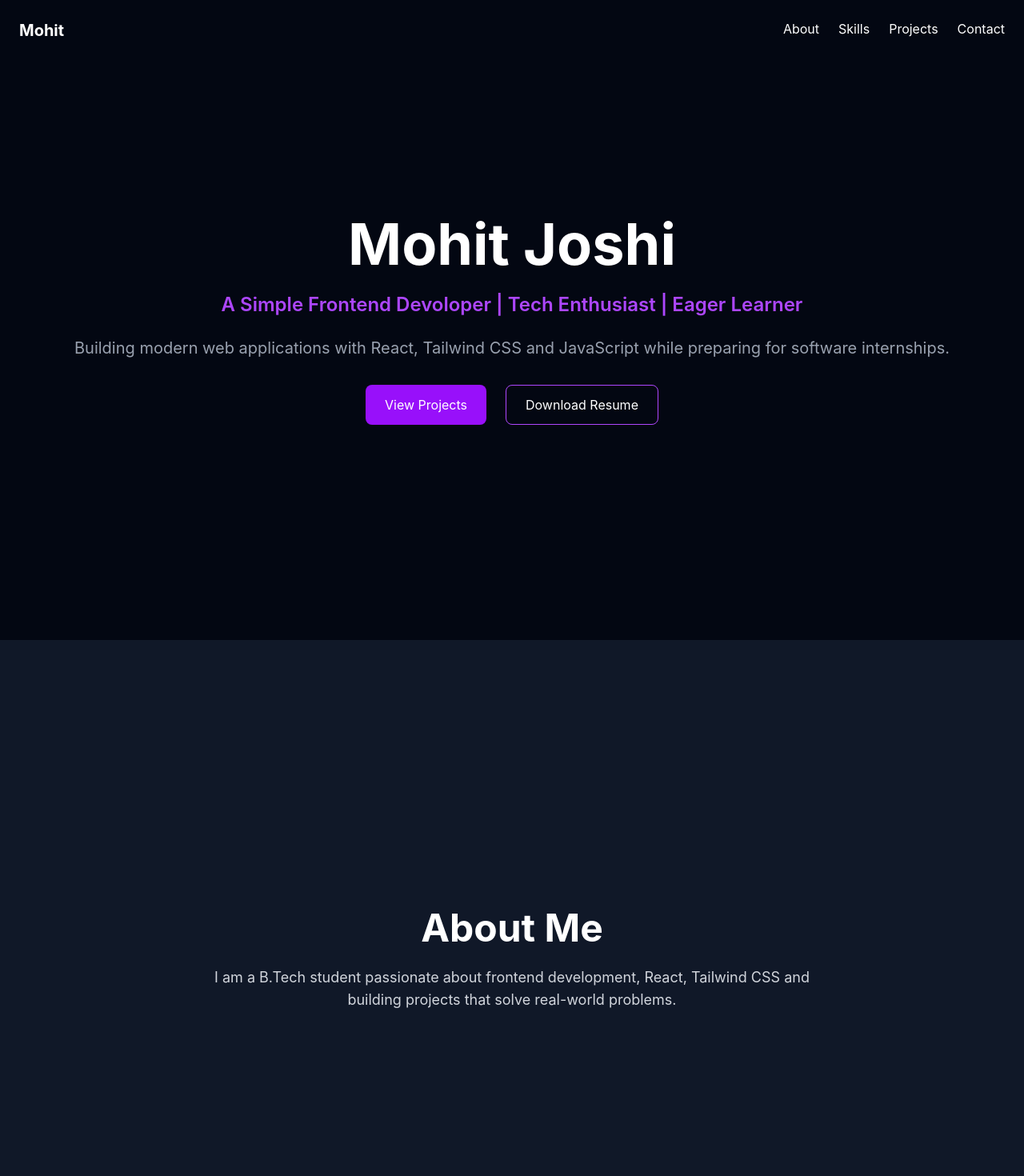
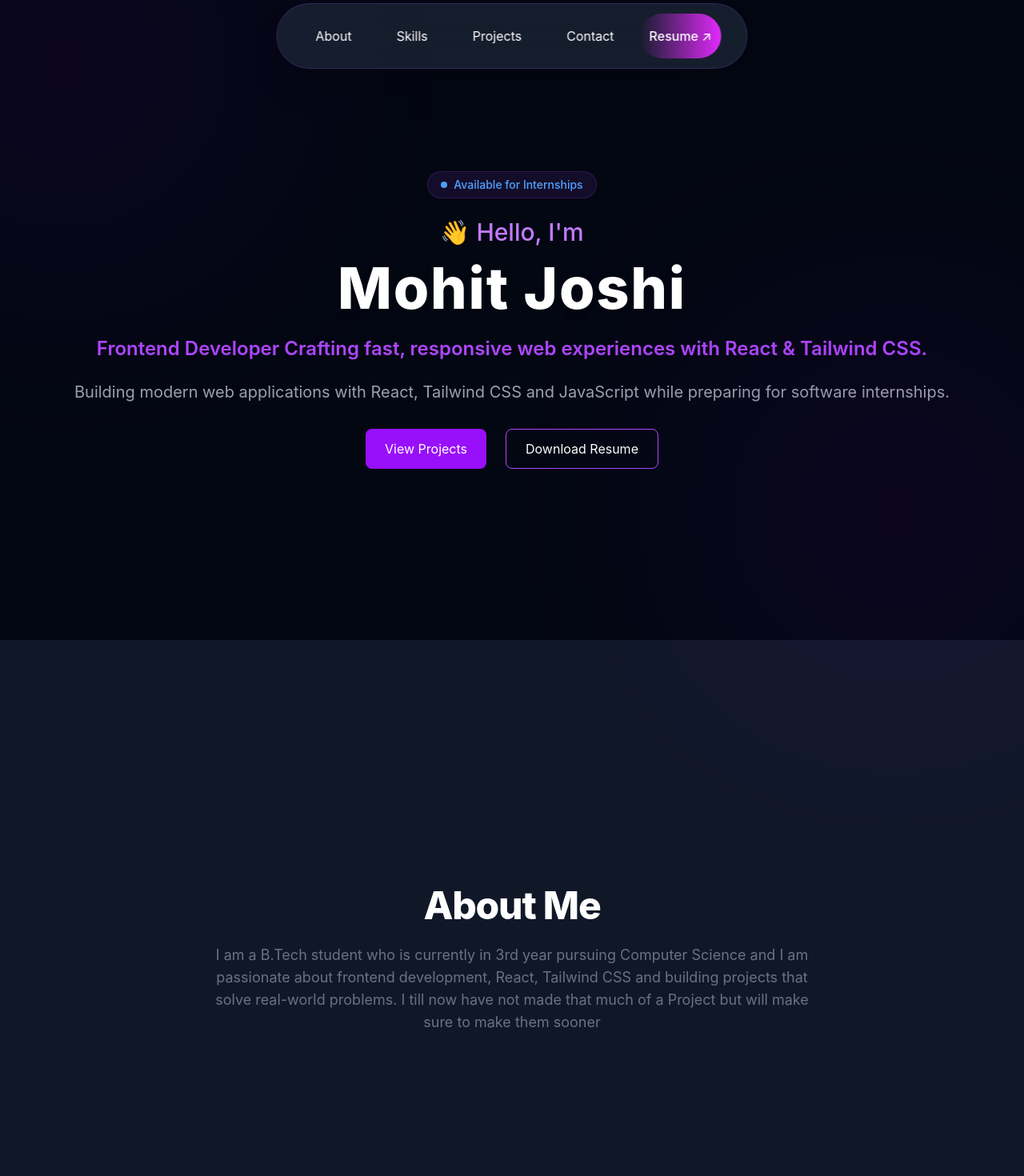
Before and after one commit to mohitjoshi-dev/portfolio, a React app: page / in a window 1280 px wide. Shown: the top 1470 px of the page at 80% size. Built offline with nearby package versions, Linux system fonts and the light colour scheme; the HTML template or start-up script is replaced by a standard one.

Commit message:
Added project section and updated portfolio

```diff
--- a/src/components/Introduction.jsx
+++ b/src/components/Introduction.jsx
@@ -1,15 +1,38 @@
 function Introduction() {
   return (
     <>
-    <section className="min-h-screen bg-gray-950 flex flex-col justify-center items-center text-white">
 
-    <h1 className="text-7xl font-bold mb-6">
+
+
+    <section className="relative min-h-screen bg-gray-950 flex flex-col justify-center items-center text-white">
+
+    <div className="absolute w-80 h-80 bg-purple-700 rounded-full blur-[150px] opacity-20 -top-20 -left-20"></div>
+
+    <div className="absolute w-80 h-80 bg-purple-700 rounded-full blur-[150px] opacity-20 bottom-0 right-0"></div>
+
+    <div className="relative z-10"></div>
+
+    <div className="inline-flex items-center gap-2 rounded-full border border-purple-500/20 bg-purple-500/10 px-4 py-1.5 text-sm font-medium text-blue-400 backdrop-blur-sm mb-6">
+      <span className="flex h-2 w-2 rounded-full bg-blue-400 animate-pulse"></span>
+      Available for Internships
+    </div>
+
+
+    <p className="text-purple-400 text-3xl font-medium mb-4">
+  👋 Hello, I'm
+    </p>
+
+
+    <h1 className="text-7xl font-extrabold mb-6 tracking-wide drop-shadow-lg">
+
     Mohit Joshi
     </h1>
 
     <h2 className="text-2xl  text-purple-500 font-semibold mb-6">
-    A Simple Frontend Devoloper | Tech Enthusiast | Eager Learner
-    </h2>
+      Frontend Developer
+      Crafting fast, responsive web experiences
+      with React & Tailwind CSS.
+        </h2>
 
     <p className="text-xl text-gray-400 text-center max-w-2x1 mb-8">
         Building modern web applications with React, Tailwind CSS and
@@ -17,34 +40,39 @@ function Introduction() {
     </p>
 
   <div className="flex gap-6">
-  <button className="bg-purple-600 px-6 py-3 rounded-lg">
+  <button className="bg-purple-600 px-6 py-3 rounded-lg cursor-pointer hover:scale-110 hover:shadow-purple-500 hover:shadow-2xl transition-all duration-500">
     View Projects
   </button>
 
-  <button className="border border-purple-500 px-6 py-3 rounded-lg">
+  <button className="border border-purple-500 px-6 py-3 rounded-lg cursor-pointer hover:scale-110 hover:shadow-purple-500 hover:shadow-2xl transition-all duration-500">
     Download Resume
   </button>
 </div>
 
 
-    <nav className="absolute top-0 w-full flex justify-between p-6">
-      <h1 className="text-xl font-bold">Mohit</h1>
+    <nav className="fixed top-1 left-1/2 -translate-x-1/2 z-50 max-w-3x1 flex items-center justify-between px-8 py-3 rounded-full
+                 bg-gray-800/70  backdrop-blur-xl border  border-purple-500/20  shadow-2xl" >
+
+
 
       <div className="flex gap-6">
-      <a href="#about" className="hover:text-purple-500">
+      <a href="#about" className=" px-4 py-2 rounded-full hover:bg-purple-500/10 hover:text-purple-400 hover:-translate-y-0.5 transition-all duration-500">
         About
       </a>
-      <a href="#skills" className="hover:text-purple-500">
+      <a href="#skills" className="px-4 py-2 rounded-full hover:bg-purple-500/10 hover:text-purple-400 hover:-translate-y-0.5 transition-all duration-500">
         Skills
       </a>
-      <a href="#projects" className="hover:text-purple-500">
+      <a href="#projects" className="px-4 py-2 rounded-full hover:bg-purple-500/10 hover:text-purple-400 hover:-translate-y-0.5 transition-all duration-500">
         Projects
       </a>
-      <a href="#contact" className="hover:text-purple-500">
+      <a href="#contact" className="px-4 py-2 rounded-full hover:bg-purple-500/10 hover:text-purple-400 hover:-translate-y-0.5 transition-all duration-500">
         Contact
       </a>
+    </div>
+      <a href="/resume.pdf" target="_blank" rel="noopener noreferrer"
+      className="px-3 py-4 rounded-full bg-linear-to-r from-purple-60 to-fuchsia-500 font-medium text-white hover:scale-105
+      hover:shadow-1g hover:shadow-violet-500/30 transition-all duration-300 ease-out ml-4"> Resume ↗ </a>
 
-      </div>
   </nav>
 </section>
 
@@ -53,14 +81,15 @@ function Introduction() {
       id="about"
       className="min-h-screen bg-gray-900 text-white flex flex-col justify-center items-center"
     >
-      <h2 className="text-5xl font-bold mb-6">
+      <h2 className="text-5xl font-extrabold tracking-tight mb-6 ">
         About Me
       </h2>
 
-      <p className="text-lg text-gray-300 max-w-3xl text-center">
-        I am a B.Tech student passionate about frontend development,
+      <p className="text-lg text-gray-500 max-w-3xl text-center">
+        I am a B.Tech student who is currently in 3rd year pursuing Computer Science and I am passionate about frontend development,
         React, Tailwind CSS and building projects that solve real-world
         problems.
+        I till now have not made that much of a Project but will make sure to make them sooner
 
       </p>
   </section>
--- a/src/components/skills.jsx
+++ b/src/components/skills.jsx
@@ -13,12 +13,12 @@ function Skills() {
            Skills
         </h2>
 
-      <div className="w-32 h-1 bg-gradient-to-br from-gray-900 to-purple-950 mx-auto mt-3 rounded-full"></div>
+      <div className="w-32 h-1 bg-linear-to-br from-gray-900 to-purple-950 mx-auto mt-3 rounded-full"></div>
     </div>
 
       <div className="grid grid-cols-3 gap-6">
 
-        <div className="bg-gradient-to-br from-gray-900 to-purple-950 w-46 h-30 rounded-xl flex flex-col items-center cursor-pointer justify-center hover:scale-110 hover:shadow-purple-500 hover:shadow-2xl transition-all duration-500">
+        <div className="bg-linear-to-br from-gray-900 to-purple-950 w-46 h-30 rounded-xl flex flex-col items-center cursor-pointer justify-center hover:scale-110 hover:shadow-purple-500 hover:shadow-2xl transition-all duration-500">
 
         <FaHtml5 className="text-5xl text-orange-500 mb-3" />
 
@@ -28,7 +28,7 @@ function Skills() {
 
         </div>
 
-        <div className="bg-gradient-to-br from-gray-900 to-purple-950 w-46 h-30 rounded-xl flex flex-col items-center justify-center hover:scale-110 hover: shadow-purple-500 hover:shadow-2xl cursor-pointer transition-all duration-500">
+        <div className="bg-linear-to-br from-gray-900 to-purple-950 w-46 h-30 rounded-xl flex flex-col items-center justify-center hover:scale-110 hover: shadow-purple-500 hover:shadow-2xl cursor-pointer transition-all duration-500">
 
         <FaCss3Alt className="text-5xl text-blue-500 mb-3" />
             <h3 className="text-xl font-semibold">
@@ -36,7 +36,7 @@ function Skills() {
             </h3>
 
         </div>
-        <div className="bg-gradient-to-br from-gray-900 to-purple-950 w-46 h-30 rounded-xl flex flex-col items-center justify-center hover:scale-110 hover:shadow-purple-500 hover:shadow-2xl cursor-pointer transition-all duration-500">
+        <div className="bg-linear-to-br from-gray-900 to-purple-950 w-46 h-30 rounded-xl flex flex-col items-center justify-center hover:scale-110 hover:shadow-purple-500 hover:shadow-2xl cursor-pointer transition-all duration-500">
 
         <FaJava className="text-5xl text-red-500 mb-3" />
             <h3 className="text-xl font-semibold">
@@ -44,7 +44,7 @@ function Skills() {
             </h3>
 
         </div>
-        <div className="bg-gradient-to-br from-gray-900 to-purple-950 w-46 h-30 rounded-xl flex flex-col items-center justify-center hover:scale-110 hover:shadow-purple-500 hover:shadow-2xl cursor-pointer transition-all duration-500">
+        <div className="bg-linear-to-br from-gray-900 to-purple-950 w-46 h-30 rounded-xl flex flex-col items-center justify-center hover:scale-110 hover:shadow-purple-500 hover:shadow-2xl cursor-pointer transition-all duration-500">
 
         <SiJavascript className="text-5xl text-yellow-400 mb-3" />
             <h3 className="text-xl font-semibold">
@@ -52,14 +52,14 @@ function Skills() {
             </h3>
 
         </div>
-        <div className="bg-gradient-to-br from-gray-900 to-purple-950 w-46 h-30 rounded-xl flex flex-col items-center justify-center hover:scale-110 hover:shadow-purple-500 hover:shadow-2xl cursor-pointer transition-all duration-500">
+        <div className="bg-linear-to-br from-gray-900 to-purple-950 w-46 h-30 rounded-xl flex flex-col items-center justify-center hover:scale-110 hover:shadow-purple-500 hover:shadow-2xl cursor-pointer transition-all duration-500">
         <FaPython className="text-5xl text-yellow-500 mb-3" />
             <h3 className="text-xl font-semibold">
                 PYTHON
             </h3>
 
         </div>
-        <div className="bg-gradient-to-br from-gray-900 to-purple-950 w-46 h-30 rounded-xl flex flex-col items-center justify-center hover:scale-110 hover:shadow-purple-500 hover:shadow-2xl cursor-pointer transition-all duration-500">
+        <div className="bg-linear-to-br from-gray-900 to-purple-950 w-46 h-30 rounded-xl flex flex-col items-center justify-center hover:scale-110 hover:shadow-purple-500 hover:shadow-2xl cursor-pointer transition-all duration-500">
 
         <FaReact className="text-5xl text-cyan-400 mb-3" />
             <h3 className="text-xl font-semibold">
@@ -67,7 +67,7 @@ function Skills() {
             </h3>
 
         </div>
-        <div className="bg-gradient-to-br from-gray-900 to-purple-950 w-46 h-30 rounded-xl flex flex-col items-center justify-center hover:scale-110 hover:shadow-purple-500 hover:shadow-2xl cursor-pointer transition-all duration-500">
+        <div className="bg-linear-to-br from-gray-900 to-purple-950 w-46 h-30 rounded-xl flex flex-col items-center justify-center hover:scale-110 hover:shadow-purple-500 hover:shadow-2xl cursor-pointer transition-all duration-500">
 
         <FaCode className="text-5xl text-blue-400 mb-3" />
             <h3 className="text-xl font-semibold">
@@ -75,7 +75,7 @@ function Skills() {
             </h3>
 
         </div>
-        <div className="bg-gradient-to-br from-gray-900 to-purple-950 w-46 h-30 rounded-xl flex flex-col items-center justify-center hover:scale-110 hover:shadow-purple-500 hover:shadow-2xl cursor-pointer transition-all duration-500">
+        <div className="bg-linear-to-br from-gray-900 to-purple-950 w-46 h-30 rounded-xl flex flex-col items-center justify-center hover:scale-110 hover:shadow-purple-500 hover:shadow-2xl cursor-pointer transition-all duration-500">
 
         <SiMysql className="text-5xl text-blue-500 mb-3" />
             <h3 className="text-xl font-semibold">
@@ -83,7 +83,7 @@ function Skills() {
             </h3>
 
         </div>
-        <div className="bg-gradient-to-br from-gray-900 to-purple-950 w-46 h-30 rounded-xl flex flex-col items-center justify-center hover:scale-110 hover:shadow-purple-500 hover:shadow-2xl cursor-pointer transition-all duration-500">
+        <div className="bg-linear-to-br from-gray-900 to-purple-950 w-46 h-30 rounded-xl flex flex-col items-center justify-center hover:scale-110 hover:shadow-purple-500 hover:shadow-2xl cursor-pointer transition-all duration-500">
 
          <SiTailwindcss className="text-5xl text-cyan-400 mb-3" />
             <h3 className="text-xl font-semibold">
@@ -91,7 +91,7 @@ function Skills() {
             </h3>
 
         </div>
-        <div className="bg-gradient-to-br from-gray-900 to-purple-950 w-46 h-30 rounded-xl flex flex-col items-center className= col-start-2 justify-center hover:scale-110 hover:shadow-purple-500 hover:shadow-2xl cursor-pointer transition-all duration-500">
+        <div className="bg-linear-to-br from-gray-900 to-purple-950 w-46 h-30 rounded-xl flex flex-col items-center className= col-start-2 justify-center hover:scale-110 hover:shadow-purple-500 hover:shadow-2xl cursor-pointer transition-all duration-500">
 
          <FaGithub className="text-5xl text-white mb-3" />
             <h3 className="text-xl font-semibold">
```
Also changed, not shown: src/components/Project.jsx (added).
